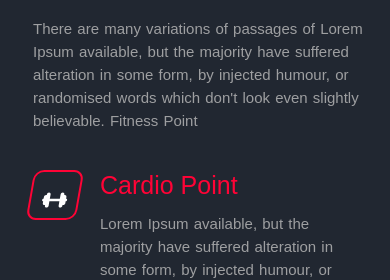
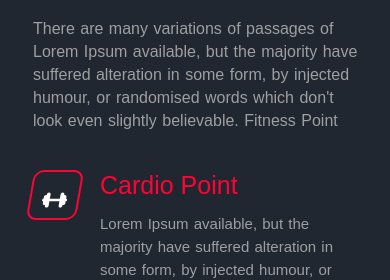
Before and after one commit to mohmad-dev/Gymnastic, a plain HTML site: page index.html in a window 390 px wide. Shown: the part 820-1100 px from the top of the page. Drawn offline with nearby package versions, Linux system fonts and the light colour scheme.

Commit message:
Update style.css

```diff
--- a/style.css
+++ b/style.css
@@ -890,65 +890,24 @@ font-size: 1.2vw;
 }
 }
 
+@media only screen and (max-width: 600px) {
 
+   body {
 
-/*
+      font-size: 14px;
 
-   <div id="t"  class="ff_service_wrapper">
-    <div class="container ct">
-      <div class="row">
-        <div class="col-lg-12 col-md-12">
-          <div class="ff_heading">
-            <h1> <span>  SERVICES</span> WE PROVIDE</h1>
-          </div>
-        </div>
-        <div class="col-lg-12 col-md-12">
-          <div class="ff_service_content">
-            <div class="ff_service_img">
-              <img src="imges/service.png" class="img-fluid d" title="service" alt="">
-            </div>
-            <div class="ff_service_text">
-              <ul>
-                <li data-aos="fade-left"  data-aos-offset="300">
-                  <div class="ff_service_data">
-                    <h2> <i class="fa-solid fa-dumbbell li"></i>Body Building </h2>
-                    <p>Lorem Ipsum available, but the majority have suffered alteration in some form, by injected humour</p>
-                  </div>
-                </li>
-                <li data-aos="zoom-in"  data-aos-offset="300">
-                  <div class="ff_service_data">
-                    <h2> <i class="fa-solid fa-dumbbell li"></i>Weight Lifting</h2>
-                    <p>Lorem Ipsum available, but the majority have suffered alteration in some form, by injected humour</p>
-                  </div>
-                </li>
-                <li data-aos="fade-left"   data-aos-offset="500">
-                  <div class="ff_service_data">
-                    <h2> <i class="fa-solid fa-dumbbell li"></i>Body Building </h2>
-                    <p>Lorem Ipsum available, but the majority have suffered alteration in some form, by injected humour</p>
-                  </div>
-                </li>
-                <li data-aos="fade-right"   data-aos-offset="300">
-                  <div class="ff_service_data">
-                    <h2>Cardio Fitness<i class="fa-solid fa-dumbbell li"></i></h2>
-                    <p>Lorem Ipsum available, but the majority have suffered alteration in some form, by injected humour</p>
-                  </div>
-                </li>
-                <li data-aos="zoom-in"  data-aos-offset="300">
-                  <div class="ff_service_data">
-                    <h2>Weight Lifting <i class="fa-solid fa-dumbbell li"></i></h2>
-                    <p>Lorem Ipsum available, but the majority have suffered alteration in some form, by injected humour</p>
-                  </div>
-                </li>
-                <li data-aos="fade-right"   data-aos-offset="500">
-                  <div class="ff_service_data">
-                    <h2>Cardio Fitness <i class="fa-solid fa-dumbbell li"></i></h2>
-                    <p>Lorem Ipsum available, but the majority have suffered alteration in some form, by injected humour</p>
-                  </div>
-                </li>
-              </ul>
-            </div>
-          </div>
-        </div>
-      </div>
-    </div>
-   </div> */
+   }
+
+   h1 {
+
+      font-size: 1.5rem;
+
+   }
+
+   p {
+
+      font-size: 1rem;
+
+   }
+
+}
```
